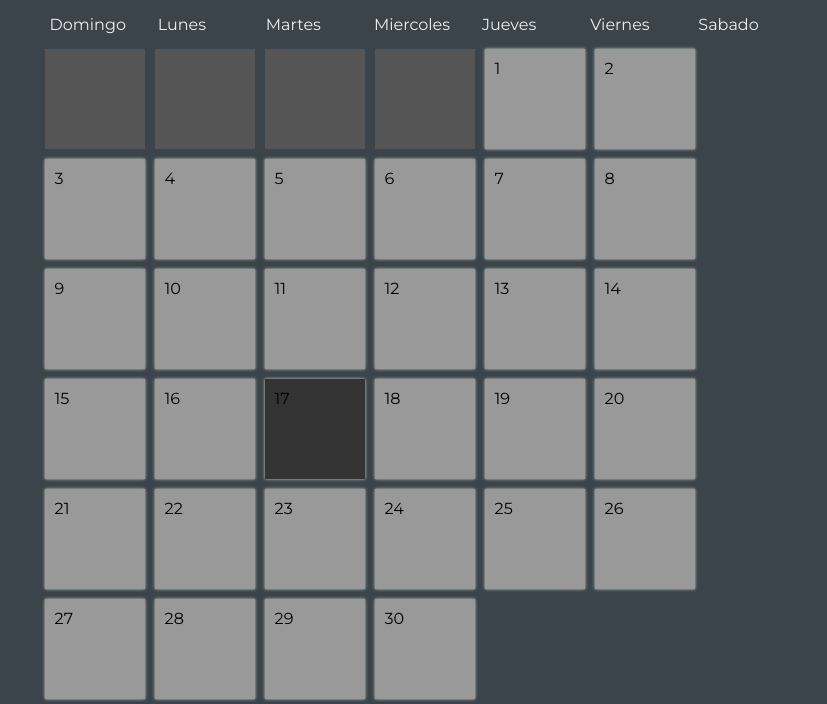
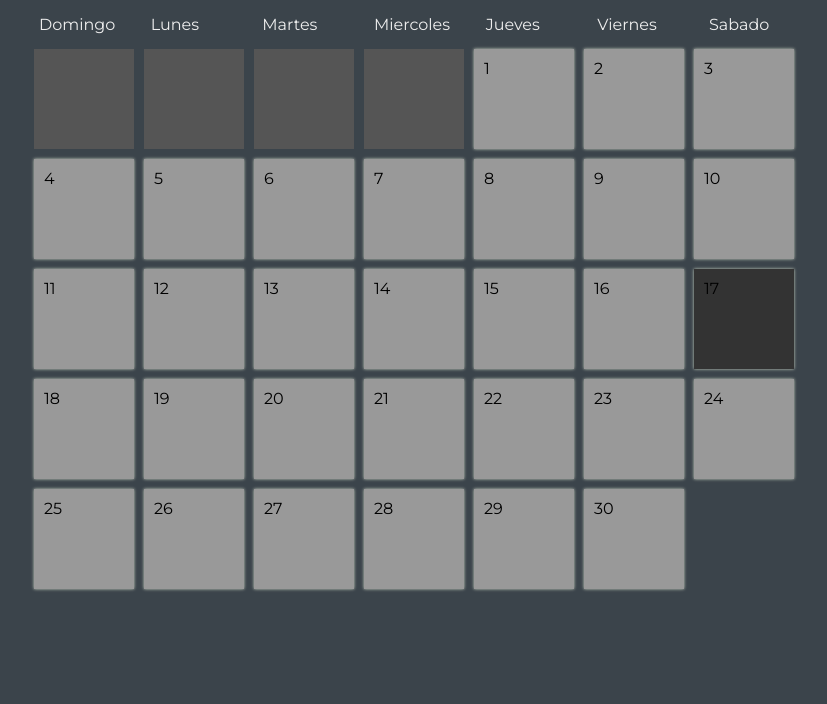
Before and after one commit to nicolas-mendez/JsMaster, a website: page index.html in a window 1280 px wide. Shown: the part 309-1013 px from the top of the page, without its empty margins (226-1053 px from the left). After the commit the page ends 903 px from the top, so only its background shows below. Drawn offline with nearby package versions, Linux system fonts and the light colour scheme.

Commit message:
correccion de error de tamaño del calendario

```diff
--- a/scss/views/_calendario.scss
+++ b/scss/views/_calendario.scss
@@ -46,7 +46,7 @@ body {
     }
 
     #container {
-        width: 60%;
+        width: 770px;
 
         #header {
             padding: 10px;
```
Also changed, not shown: css/style.css.
